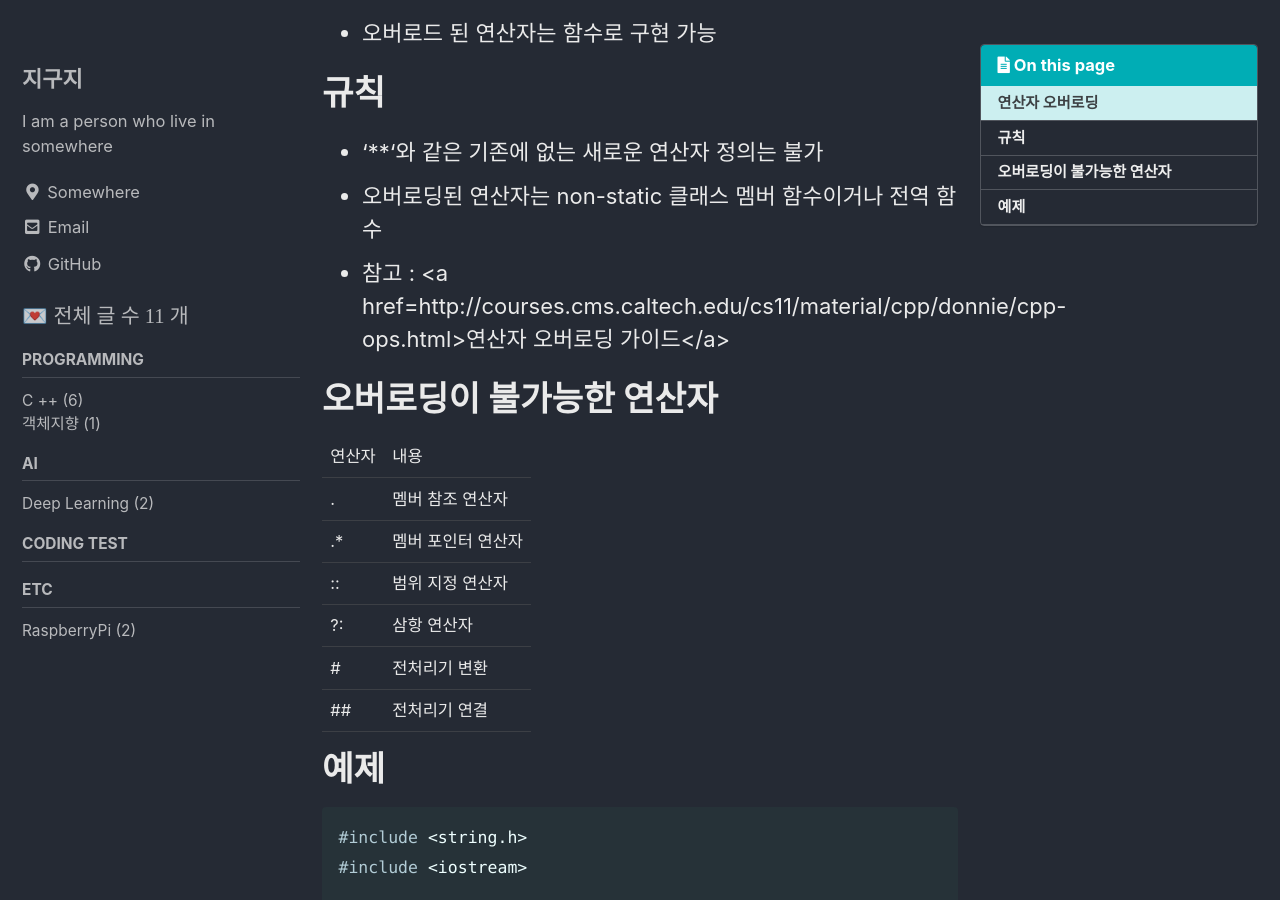
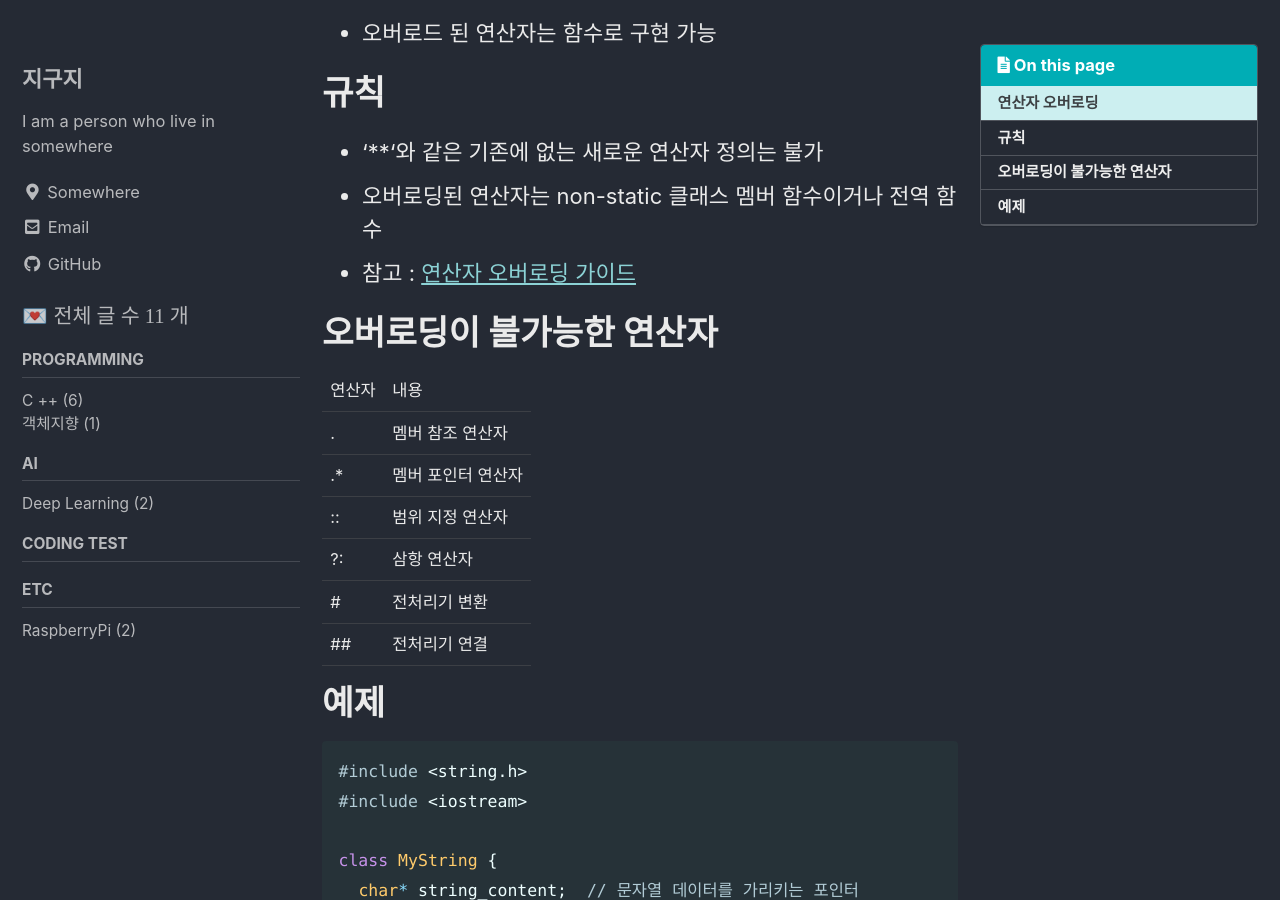
Before and after one commit to hyesuk-k/hyesuk-k.github.io, a Jekyll site: the page built from _posts/2021-06-28-cpp_start_day6.md, in a window 1280 px wide and 900 px high, scrolled down 483 px. Built offline with Jekyll 4.4.1, drawn with Linux system fonts in a browser that asks for light colours; cached includes are drawn as plain includes; part of the change alters nothing that is shown.

Commit message:
Update 2021-06-28-cpp_start_day6.md

```diff
--- a/_posts/2021-06-28-cpp_start_day6.md
+++ b/_posts/2021-06-28-cpp_start_day6.md
@@ -35,7 +35,7 @@ bool operator==(MyString& str);
 
 * '**'와 같은 기존에 없는 새로운 연산자 정의는 불가
 * 오버로딩된 연산자는 non-static 클래스 멤버 함수이거나 전역 함수
-* 참고 : <a href=http://courses.cms.caltech.edu/cs11/material/cpp/donnie/cpp-ops.html>연산자 오버로딩 가이드</a>
+* 참고 : [연산자 오버로딩 가이드](http://courses.cms.caltech.edu/cs11/material/cpp/donnie/cpp-ops.html)
 
 
 # 오버로딩이 불가능한 연산자
```
